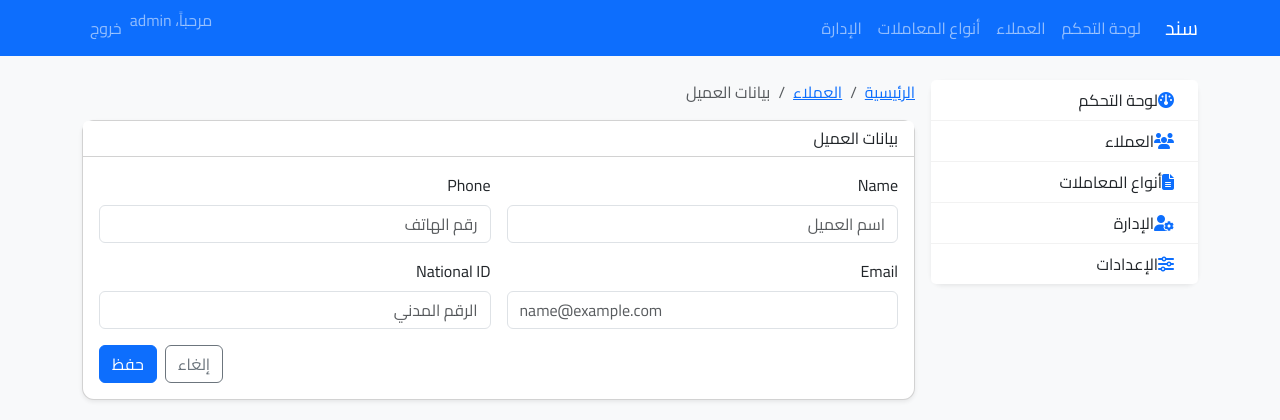
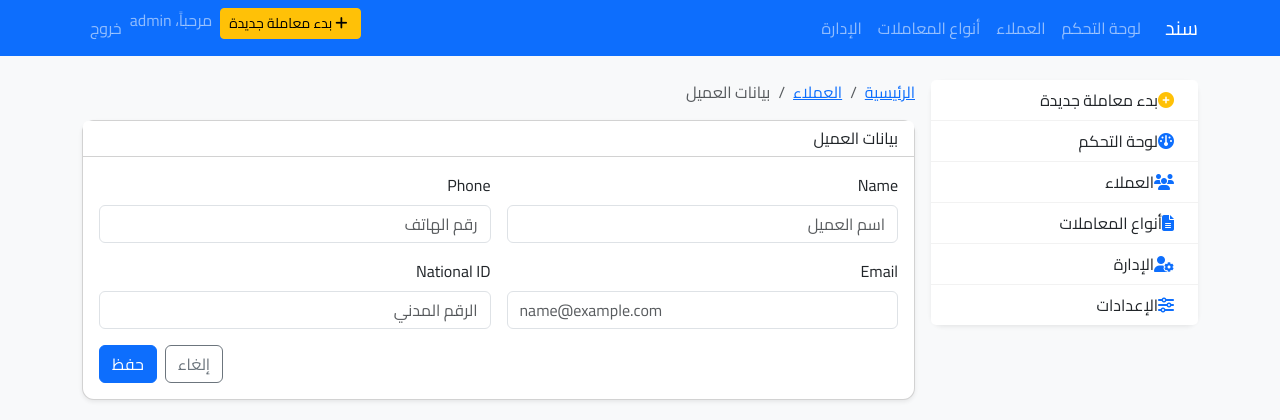
Before and after one commit to citybeachgulf-droid/sanad, a Flask app: page /clients/new in a window 1280 px wide. Shown: the top 420 px of the page. Run offline with Flask 3, Linux system fonts and the light colour scheme; the visitor is signed in with stand-in values (Sample User, id 1); some libraries are stand-ins or nearby versions.

Commit message:
Add "New Gov Transaction" button to navbar and sidebar (#30)
Co-authored-by: Cursor Agent <cursoragent@cursor.com>

```diff
--- a/sandak_flask_project/app/templates/navbar.html
+++ b/sandak_flask_project/app/templates/navbar.html
@@ -15,6 +15,14 @@
       </ul>
       <ul class="navbar-nav ms-auto">
         {% if current_user.is_authenticated %}
+        <li class="nav-item me-2">
+          <a class="btn btn-warning btn-sm" href="{{ url_for('main.add_gov_transaction') }}">
+            <i class="fa fa-plus ms-1"></i>
+            بدء معاملة جديدة
+          </a>
+        </li>
+        {% endif %}
+        {% if current_user.is_authenticated %}
         <li class="nav-item"><span class="navbar-text">مرحباً، {{ current_user.username }}</span></li>
         <li class="nav-item"><a class="nav-link" href="{{ url_for('auth.logout') }}">خروج</a></li>
         {% else %}
--- a/sandak_flask_project/app/templates/sidebar.html
+++ b/sandak_flask_project/app/templates/sidebar.html
@@ -1,6 +1,12 @@
 <div class="sticky-sidebar">
   <div class="card shadow-sm border-0">
     <div class="list-group list-group-flush">
+      {% if current_user.is_authenticated %}
+      <a class="list-group-item list-group-item-action d-flex align-items-center" href="{{ url_for('main.add_gov_transaction') }}">
+        <i class="fa-solid fa-circle-plus ms-2 text-warning"></i>
+        بدء معاملة جديدة
+      </a>
+      {% endif %}
       <a class="list-group-item list-group-item-action d-flex align-items-center" href="{{ url_for('main.dashboard') }}">
         <i class="fa-solid fa-gauge ms-2 text-primary"></i>
         لوحة التحكم
```
